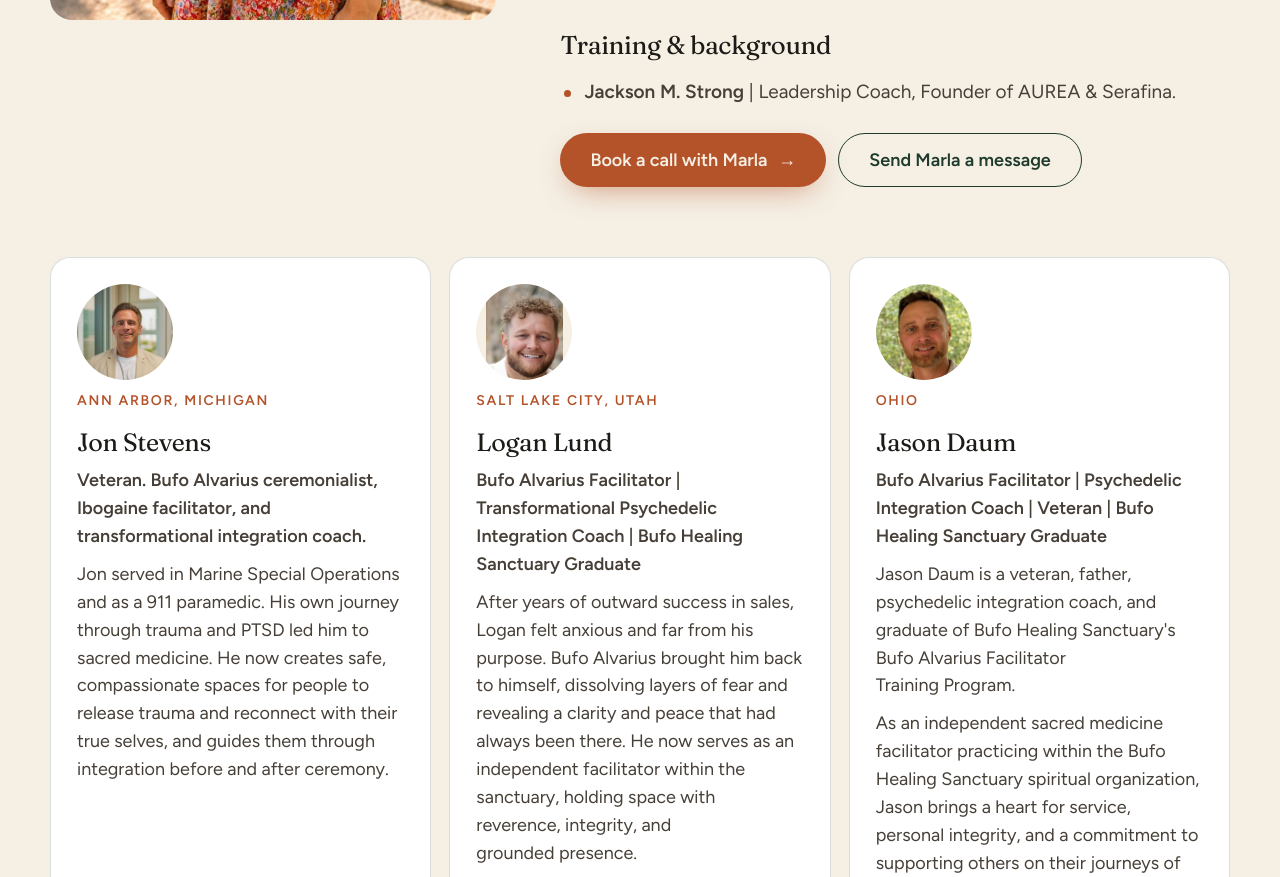
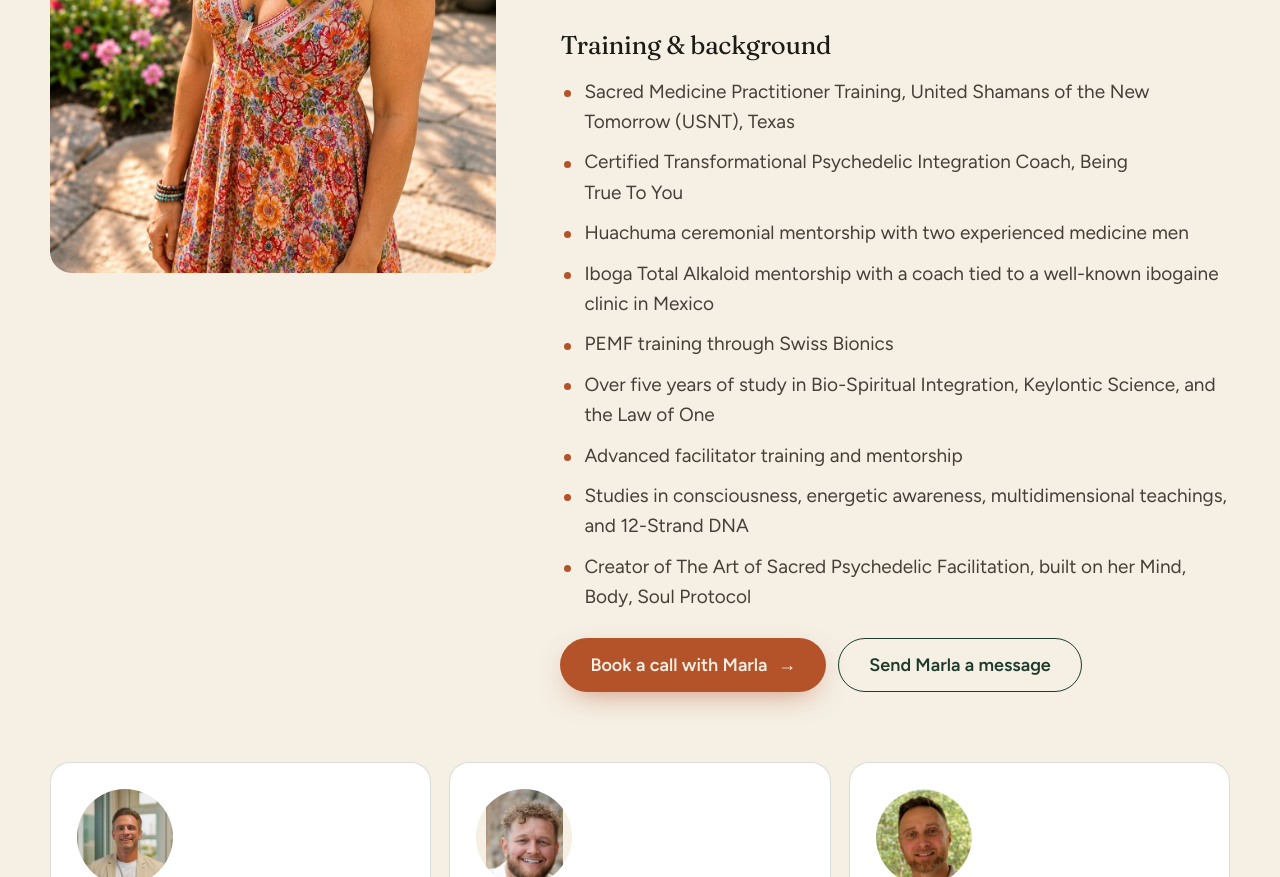
Before and after one commit to jacksonstrong/bufo-healing-sanctuary, a plain HTML site: page about.html in a window 1280 px wide. Shown: the part 8246-9123 px from the top of the page. Drawn offline with Linux system fonts and the light colour scheme.

Commit message:
Fix Marla's bio: restore training list, drop weight mention
Her Training & Background list on About had been replaced with a
single unrelated line about Jackson M. Strong; restore her real
training and credentials (matching the list already on Your Journey).
Also remove the weight-loss detail from her story on Your Journey.

Co-Authored-By: Claude Sonnet 5 <noreply@anthropic.com>

```diff
--- a/about.html
+++ b/about.html
@@ -285,7 +285,17 @@
           <p>As an educator, she builds the sanctuary's programs, workshops, and facilitator curricula, all centered on conscious preparation, ethical facilitation, safety, somatic awareness, and integration. She weaves in meditation, breathwork, sound, energy practices, and spiritual&nbsp;teachings.</p>
           <p>At the heart of it all is her devotion to personal sovereignty and compassion. Marla believes true healing begins within. She sees her role as a guide who empowers you toward self-awareness, personal responsibility, and your own inner&nbsp;wisdom.</p>
           <h3>Training &amp;&nbsp;background</h3>
-          <ul><li><strong>Jackson M. Strong</strong> | Leadership Coach, Founder of AUREA &amp;&nbsp;Serafina.</li></ul>
+          <ul>
+            <li>Sacred Medicine Practitioner Training, United Shamans of the New Tomorrow (USNT),&nbsp;Texas</li>
+            <li>Certified Transformational Psychedelic Integration Coach, Being True To&nbsp;You</li>
+            <li>Huachuma ceremonial mentorship with two experienced medicine&nbsp;men</li>
+            <li>Iboga Total Alkaloid mentorship with a coach tied to a well-known ibogaine clinic in&nbsp;Mexico</li>
+            <li>PEMF training through Swiss&nbsp;Bionics</li>
+            <li>Over five years of study in Bio-Spiritual Integration, Keylontic Science, and the Law of&nbsp;One</li>
+            <li>Advanced facilitator training and&nbsp;mentorship</li>
+            <li>Studies in consciousness, energetic awareness, multidimensional teachings, and 12-Strand&nbsp;DNA</li>
+            <li>Creator of The Art of Sacred Psychedelic Facilitation, built on her Mind, Body, Soul&nbsp;Protocol</li>
+          </ul>
         </div>
         <p style="margin-top:26px;display:flex;gap:12px;flex-wrap:wrap">
           <a class="btn btn-ember" href="https://calendly.com/bufohealingsanctuary/discovery-call-">Book a call with Marla <span class="arr">→</span></a>
```
Also changed, not shown: journey.html (+1 -1 lines).
